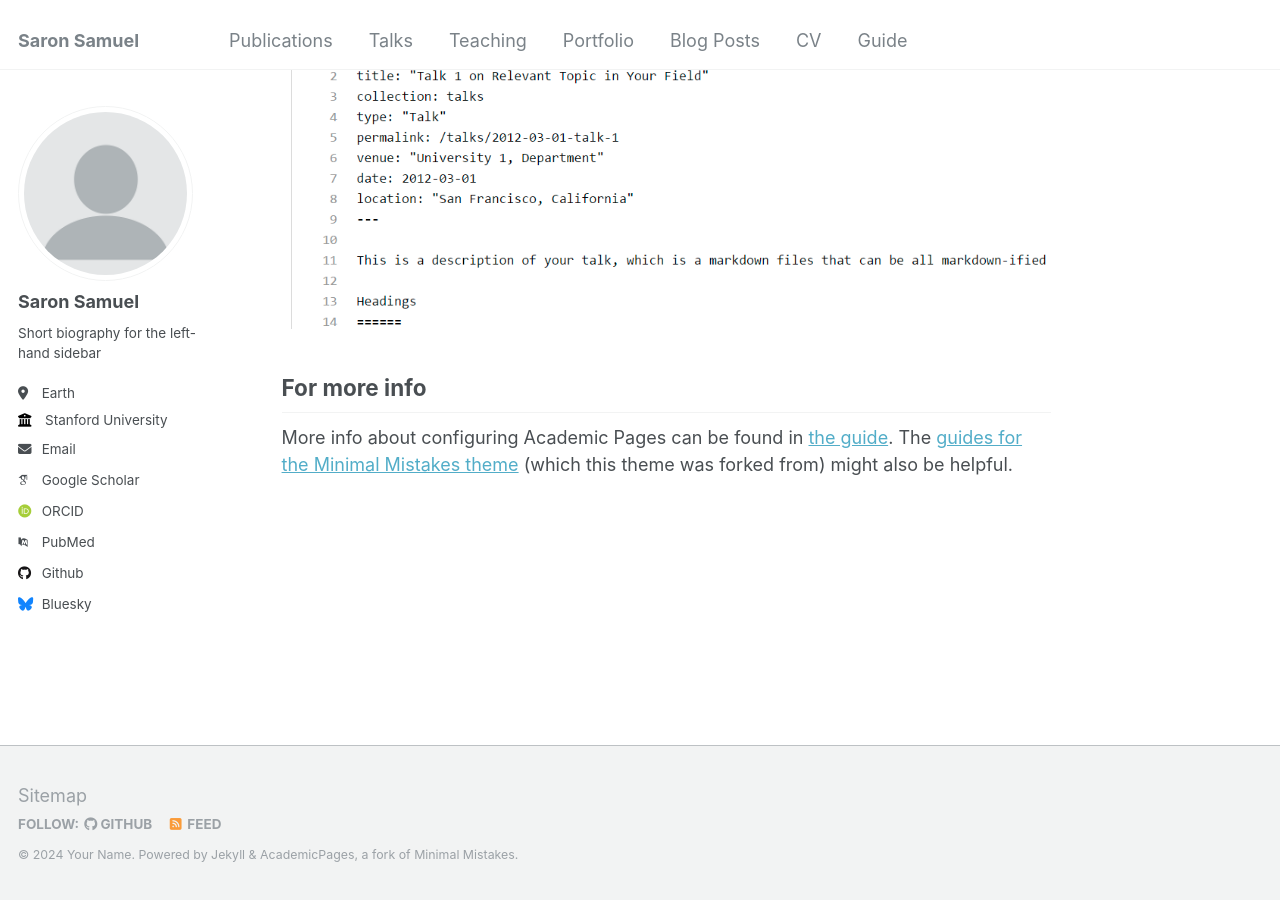
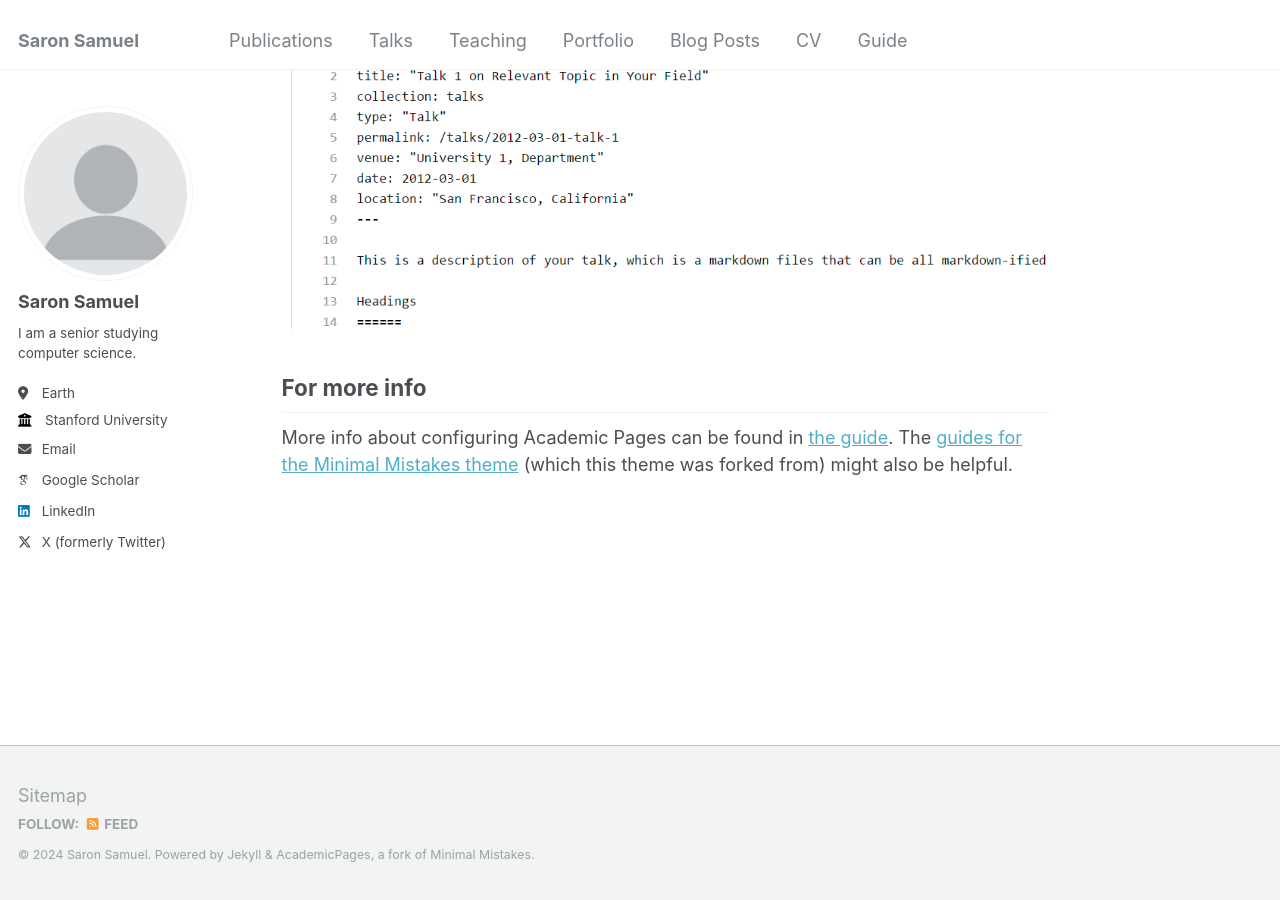
Before and after one commit to saronsamuel/saronsamuel.github.io, a Jekyll site: the page built from _pages/about.md, in a window 1280 px wide and 900 px high, scrolled down 2660 px. Built offline with Jekyll 4.4.1, drawn with Linux system fonts in a browser that asks for light colours; some web fonts are replaced.

Commit message:
updating info

```diff
--- a/_config.yml
+++ b/_config.yml
@@ -10,7 +10,7 @@
 locale                   : "en-US"
 title                    : "Saron Samuel"
 title_separator          : "-"
-name                     : &name "Your Name"
+name                     : &name "Saron Samuel"
 description              : &description "personal description"
 url                      : https://academicpages.github.io # the base hostname & protocol for your site e.g. "https://mmistakes.github.io"
 baseurl                  : "" # the subpath of your site, e.g. "/blog"
@@ -24,7 +24,7 @@ author:
   avatar           : "profile.png"
   name             : "Saron Samuel"
   pronouns         : # example: "she/her"
-  bio              : "Short biography for the left-hand sidebar"
+  bio              : "I am a senior studying computer science."
   location         : "Earth"
   employer         : "Stanford University"
   uri              : # URL
@@ -32,23 +32,23 @@ author:
 
   # Academic websites
   arxiv            : # URL - Update with the correct link to your profile
-  googlescholar    : "https://scholar.google.com/citations?user=PS_CX0AAAAAJ"
+  googlescholar    : "https://scholar.google.com/citations?user=PskaY_4AAAAJ&hl=en"
   impactstory      : # URL
-  orcid            : "http://orcid.org/yourorcidurl"
+  orcid            : #
   semantic         : # URL
-  pubmed           : "https://www.ncbi.nlm.nih.gov/pubmed/?term=john+snow"
+  pubmed           : #
   researchgate     : # URL
 
   # Repositories and software development
   bitbucket        : # Username - Update with your username on the site
   codepen          : # Username
   dribbble         : # Username
-  github           : "academicpages"
+  github           : #
   kaggle           : # Username
   stackoverflow    : # User number or user number and name (i.e., use "1" or "1/jeff-atwood")
 
   # Social media
-  bluesky          : "bsky.app" # Replace this with you Bluesky username
+  bluesky          : #
   facebook         : # Username
   flickr           : # Username
   foursquare       : # Username
@@ -57,7 +57,7 @@ author:
   keybase          : # Username
   instagram        : # Username
   lastfm           : # Username
-  linkedin         : # Username
+  linkedin         : saronsamuel
   mastodon         : # URL
   medium           : # URL
   pinterest        : # Username
@@ -65,7 +65,7 @@ author:
   steam            : # Username
   telegram         : # URL
   tumblr           : # Username
-  twitter          : # Username for X / Twitter
+  twitter          : itssaronsamuel
   vine             : # Username
   weibo            : # Username
   wikipedia        : # Username
```
